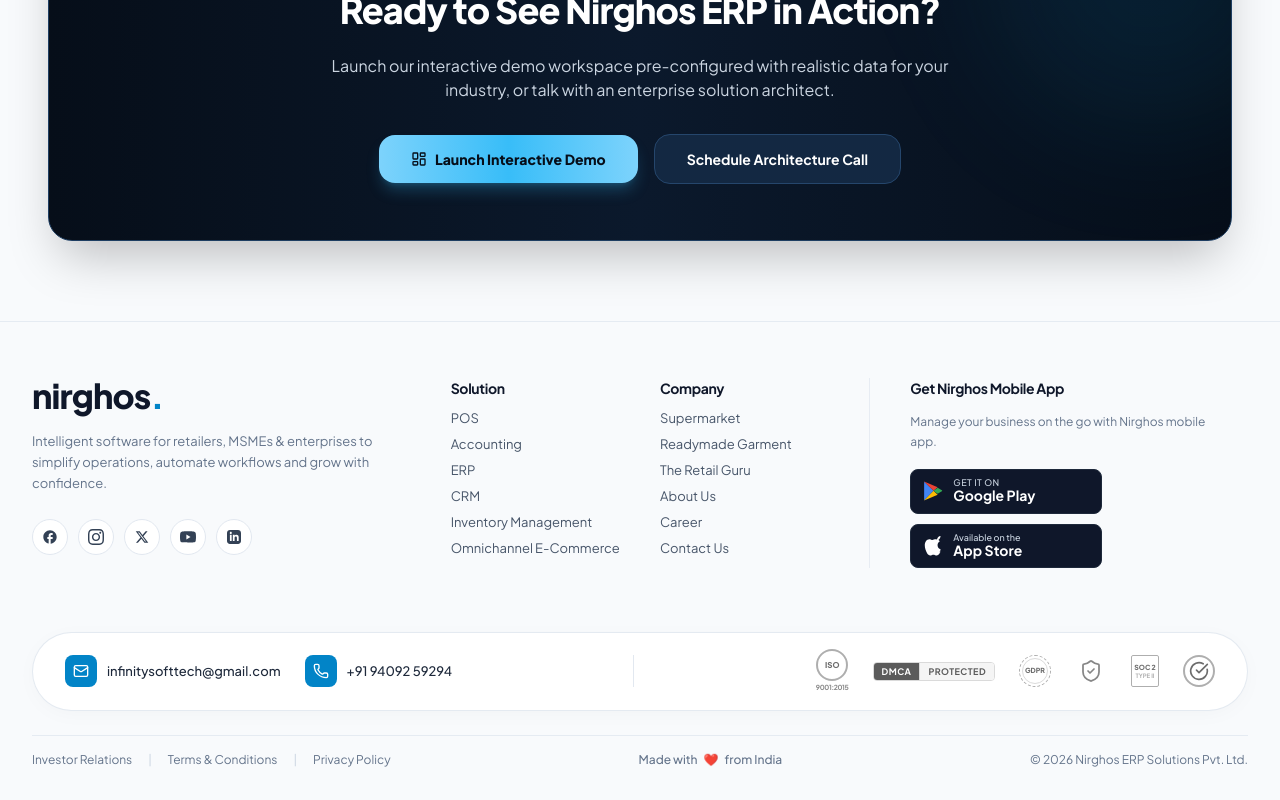
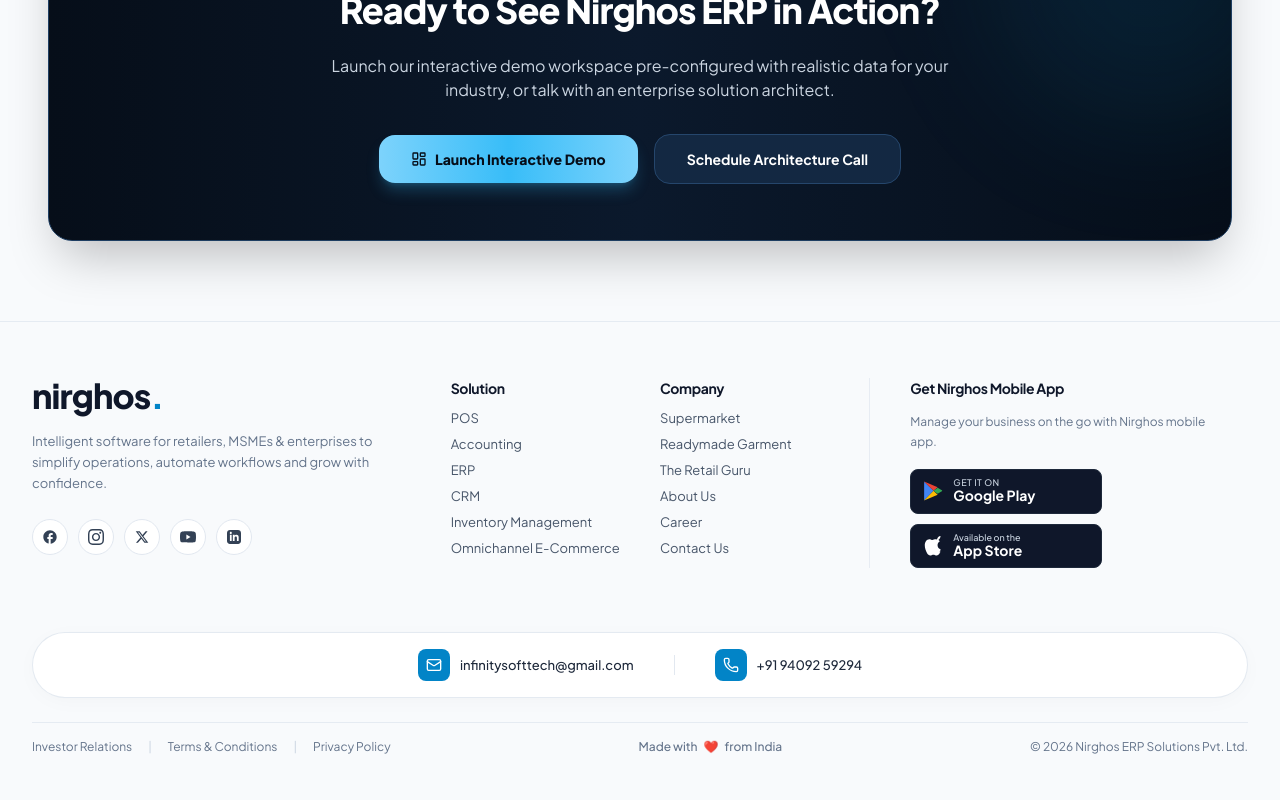
Before and after one commit to bhardakuldip0107-cell/nirghos-erp, a React (Vite) app: page / in a window 1280 px wide. Shown: the part 9457-10257 px from the top of the page. Built offline with nearby package versions, Linux system fonts and the light colour scheme.

Commit message:
fix(footer): remove security and trust badges from footer floating bar while preserving centered contact pills

```diff
--- a/src/components/Footer/Footer.jsx
+++ b/src/components/Footer/Footer.jsx
@@ -5,8 +5,6 @@ import {
   Phone,
   FileText,
   X,
-  ShieldCheck,
-  CheckCircle,
   Building,
   Heart
 } from 'lucide-react';
@@ -201,12 +199,12 @@ export const Footer = () => {
         </div>
 
         {/* ========================================================================= */}
-        {/* MIDDLE FLOATING WHITE BAR: CONTACT PILLS + TRUST BADGES (SCREENSHOT MATCH)*/}
+        {/* MIDDLE FLOATING WHITE BAR: CONTACT PILLS (EMAIL & PHONE)                 */}
         {/* ========================================================================= */}
-        <div className="bg-white rounded-2xl sm:rounded-full border border-slate-200/90 shadow-[0_4px_25px_-5px_rgba(0,0,0,0.04)] px-5 sm:px-8 py-3.5 sm:py-4 my-6 flex flex-col lg:flex-row items-center justify-between gap-5">
+        <div className="bg-white rounded-2xl sm:rounded-full border border-slate-200/90 shadow-[0_4px_25px_-5px_rgba(0,0,0,0.04)] px-6 sm:px-8 py-3.5 sm:py-4 my-6 flex items-center justify-center">
 
-          {/* Left: Email & Phone Action Badges */}
-          <div className="flex flex-wrap items-center justify-center sm:justify-start gap-4 sm:gap-6 text-xs sm:text-[13px] font-semibold text-slate-700">
+          {/* Email & Phone Action Badges */}
+          <div className="flex flex-wrap items-center justify-center gap-6 sm:gap-10 text-xs sm:text-[13px] font-semibold text-slate-700">
             <a
               href="mailto:infinitysofttech@gmail.com"
               className="flex items-center gap-2.5 hover:text-[#0284c7] transition group"
@@ -217,8 +215,10 @@ export const Footer = () => {
               <span className="font-medium text-slate-800 group-hover:text-[#0284c7] transition">infinitysofttech@gmail.com</span>
             </a>
 
+            <div className="hidden sm:block w-px h-5 bg-slate-200"></div>
+
             <a
-              href="tel:+918140364036"
+              href="tel:+919409259294"
               className="flex items-center gap-2.5 hover:text-[#0284c7] transition group"
             >
               <div className="w-8 h-8 rounded-lg bg-[#0284c7] text-white flex items-center justify-center shadow-xs group-hover:scale-105 transition-transform">
@@ -226,51 +226,6 @@ export const Footer = () => {
               </div>
               <span className="font-medium text-slate-800 group-hover:text-[#0284c7] transition">+91 94092 59294</span>
             </a>
-          </div>
-
-          {/* Divider on Desktop */}
-          <div className="hidden lg:block w-px h-8 bg-slate-200"></div>
-
-          {/* Right: Security & Certification Badges (Exact match to screenshot icons) */}
-          <div className="flex flex-wrap items-center justify-center gap-4 sm:gap-6 grayscale hover:grayscale-0 transition-all opacity-85 hover:opacity-100">
-
-            {/* 1. ISO 9001:2015 Seal */}
-            <div className="flex flex-col items-center justify-center text-center cursor-default group" title="ISO 9001:2015 Certified">
-              <div className="w-8 h-8 rounded-full border-2 border-slate-400 group-hover:border-[#0284c7] flex flex-col items-center justify-center leading-none text-slate-600 group-hover:text-[#0284c7] transition">
-                <span className="text-[8px] font-black">ISO</span>
-              </div>
-              <span className="text-[7px] font-bold text-slate-500 mt-0.5 uppercase tracking-tighter">9001:2015</span>
-            </div>
-
-            {/* 2. DMCA PROTECTED Badge */}
-            <div className="flex items-center border border-slate-300 rounded overflow-hidden text-[9px] font-bold shadow-2xs cursor-default">
-              <span className="bg-slate-700 text-white px-2 py-0.5 tracking-wider">DMCA</span>
-              <span className="bg-slate-100 text-slate-700 px-2 py-0.5 tracking-wider border-l border-slate-300">PROTECTED</span>
-            </div>
-
-            {/* 3. GDPR Compliance Seal */}
-            <div className="w-8 h-8 rounded-full border border-dashed border-slate-400 flex items-center justify-center p-0.5 text-slate-600 hover:text-[#0284c7] transition cursor-default" title="GDPR Ready & Verified">
-              <div className="w-full h-full rounded-full border border-slate-300 flex items-center justify-center">
-                <span className="text-[7px] font-black uppercase">GDPR</span>
-              </div>
-            </div>
-
-            {/* 4. 256-bit SSL Certified Shield */}
-            <div className="w-8 h-8 flex items-center justify-center text-slate-500 hover:text-[#0284c7] transition cursor-default" title="256-Bit SSL Military Grade Security">
-              <ShieldCheck className="w-6 h-6 stroke-[1.75]" />
-            </div>
-
-            {/* 5. SOC 2 Type II Emblem */}
-            <div className="w-7 h-8 border border-slate-400 rounded-sm flex flex-col items-center justify-center text-slate-600 hover:text-[#0284c7] transition cursor-default" title="SOC 2 Type II Certified">
-              <span className="text-[7px] font-black uppercase leading-none">SOC 2</span>
-              <span className="text-[6px] font-bold text-slate-400 uppercase leading-none mt-0.5">TYPE II</span>
-            </div>
-
-            {/* 6. Medical & Quality Certified Caduceus Seal */}
-            <div className="w-8 h-8 rounded-full border-2 border-slate-400 flex items-center justify-center text-slate-600 hover:text-[#0284c7] transition cursor-default" title="ISO 27001 Information Security">
-              <CheckCircle className="w-5 h-5 stroke-[2]" />
-            </div>
-
           </div>
 
         </div>
```
